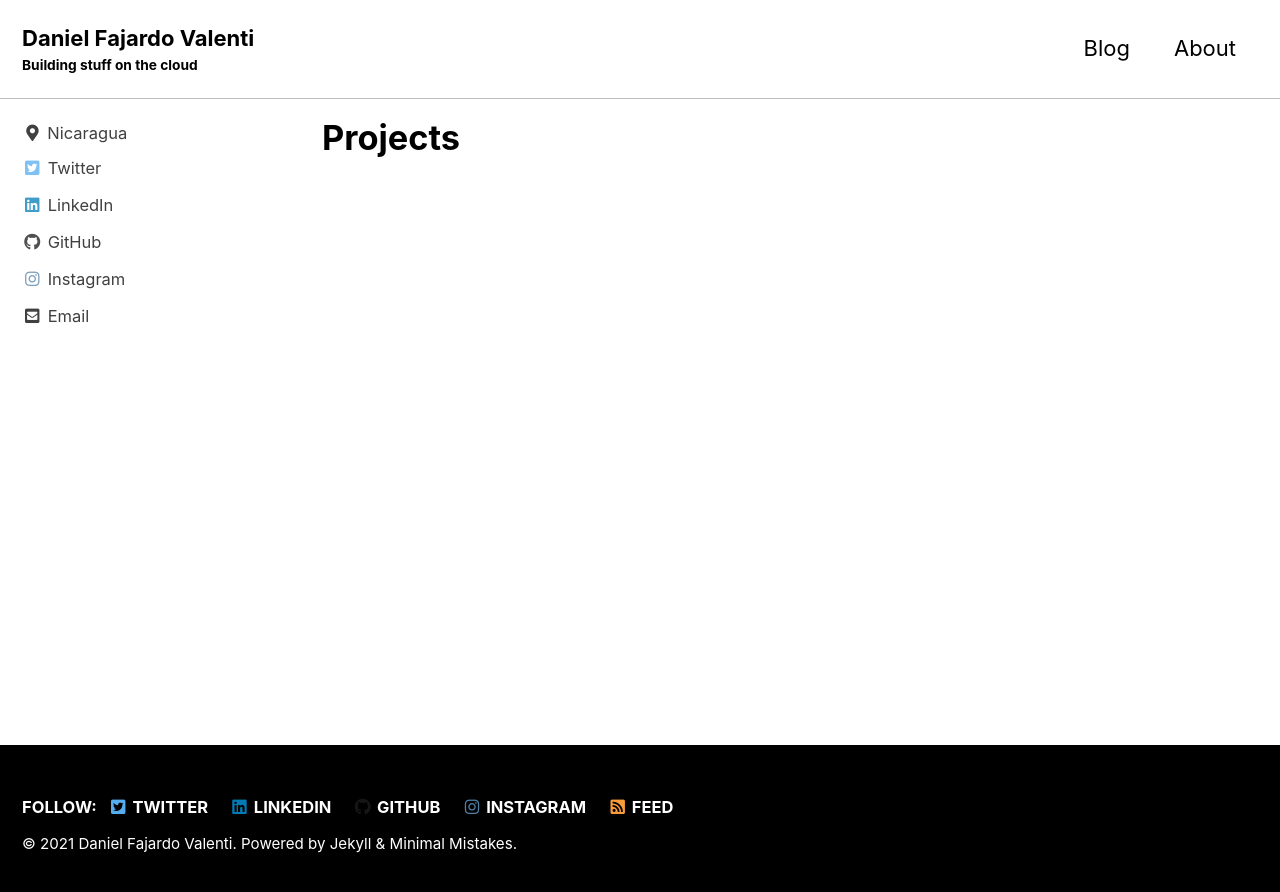
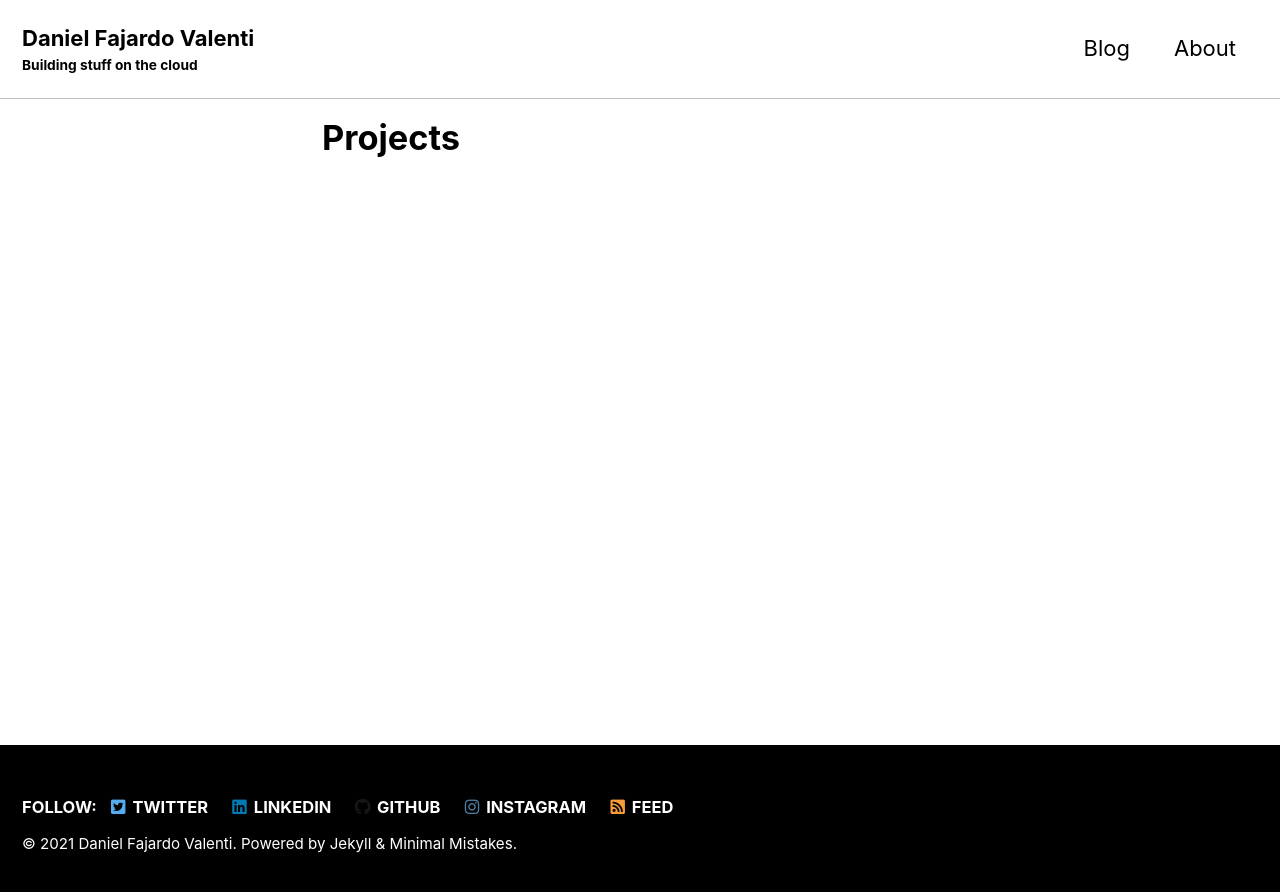
Before and after one commit to daniel-fv/daniel-fv.github.io, a Jekyll site: the page built from _pages/projects.md, in a window 1280 px wide. Shown: the top 892 px of the page. Built offline with Jekyll 4.4.1, drawn with Linux system fonts in a browser that asks for light colours; cached includes are drawn as plain includes; some of the changed lines change nothing that is shown.

Commit message:
modified home

```diff
--- a/_config.yml
+++ b/_config.yml
@@ -95,9 +95,9 @@
 
 # Site Author
 author:
-  #name: "Daniel Fajardo Valenti"
-  #avatar: "/images/danielfv-profile.png" #/images/daniel-fajardo-valenti-avatar.jpg" # path of avatar image, e.g. "/assets/images/bio-photo.jpg"
-  #bio: "Microsoft Azure Cloud Engineer."
+  name: "Daniel Fajardo Valenti"
+  avatar: "/images/danielfv-profile.png" #/images/daniel-fajardo-valenti-avatar.jpg" # path of avatar image, e.g. "/assets/images/bio-photo.jpg"
+  bio: "Microsoft Azure Cloud Engineer."
   location: "Nicaragua"
   email: "cloud@danielfv.com"
   links:
@@ -285,4 +285,4 @@
       type: pages
     values:
       layout: single
-      author_profile: true
+      author_profile: false
```
